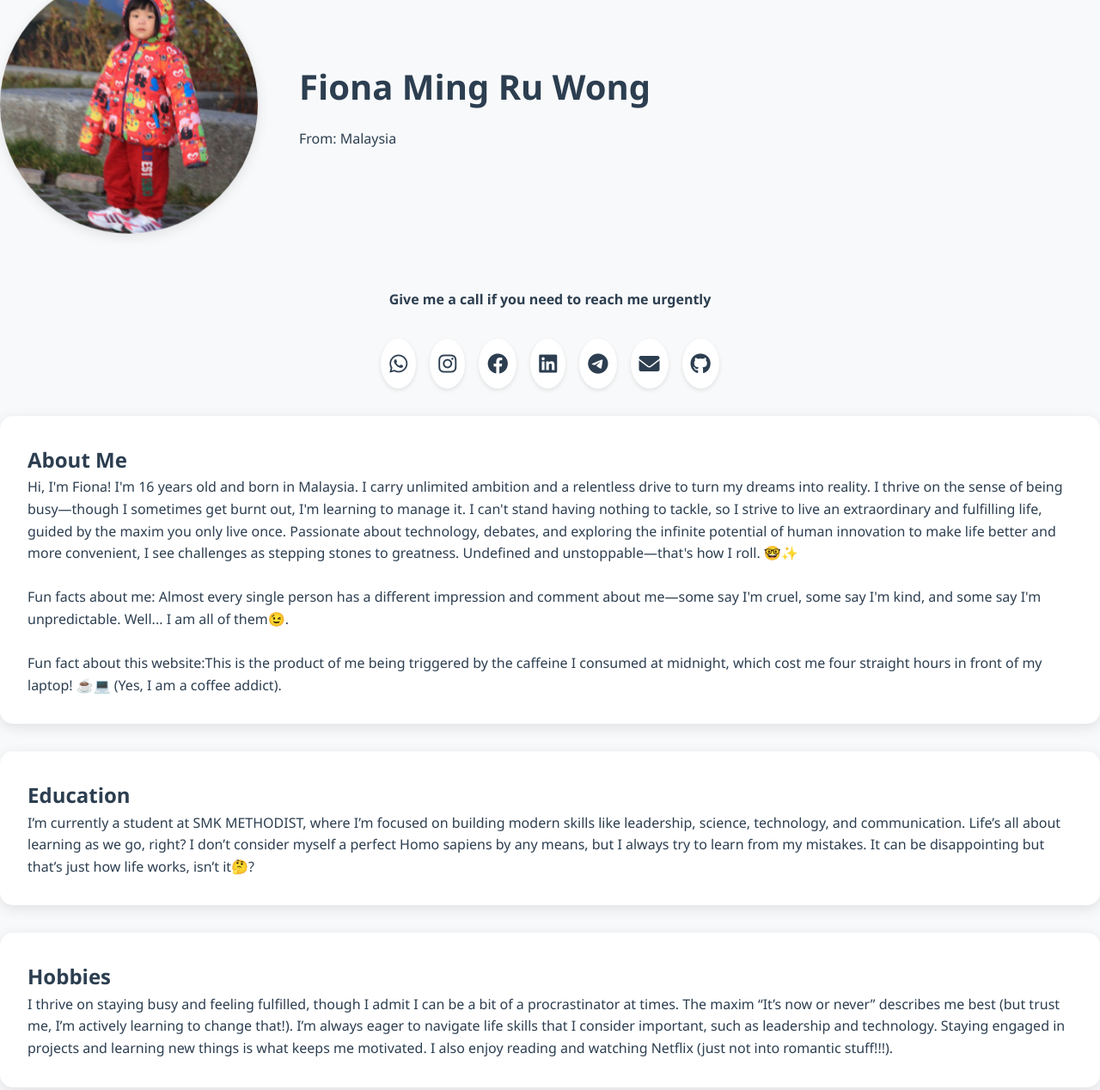
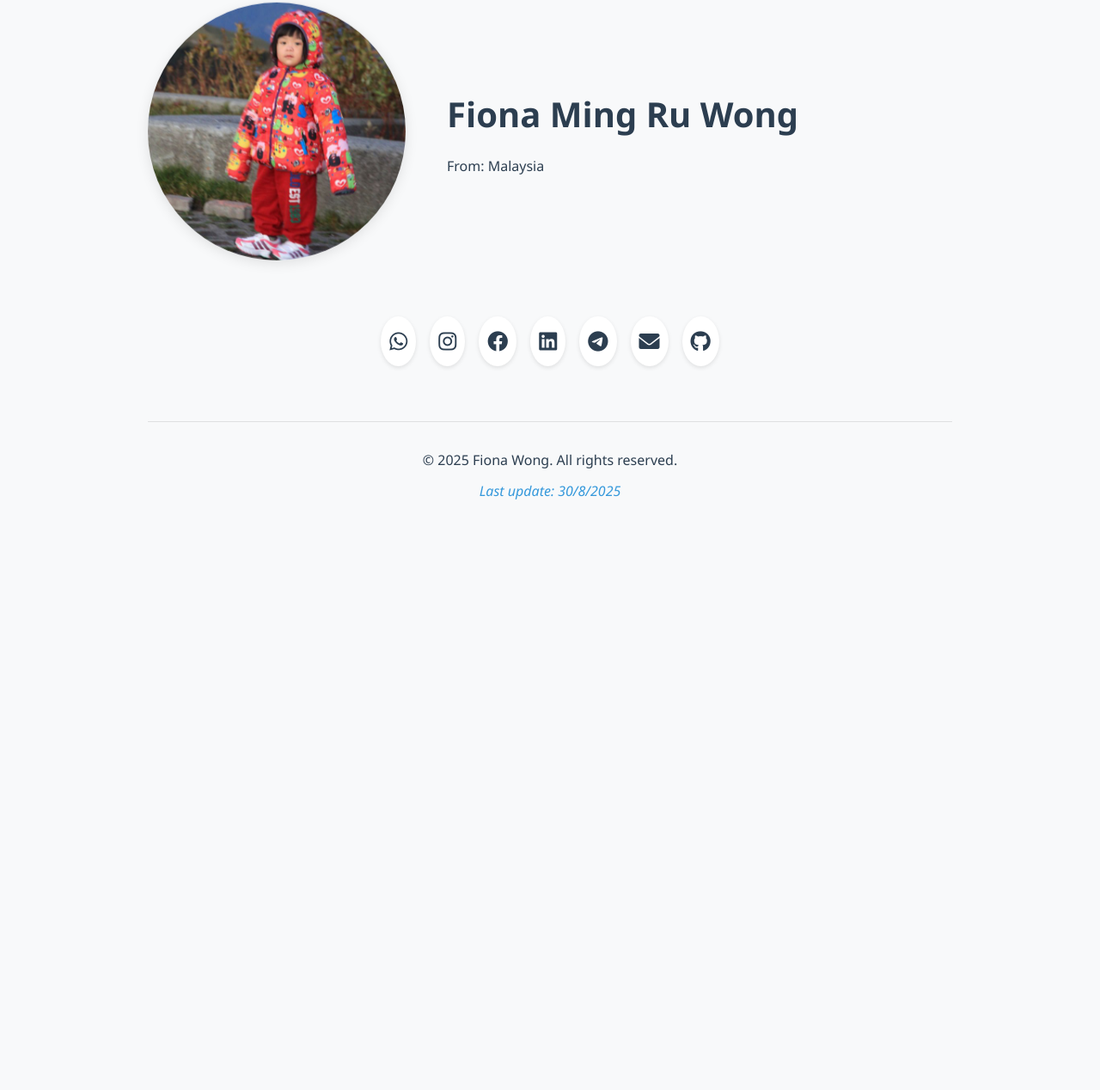
Before and after one commit to wgfiona/personalwebsite, a plain HTML site: page index.html in a window 1280 px wide. Shown: the part 92-1360 px from the top of the page at 86% size. After the commit the page ends 800 px from the top, so only its background shows below. Drawn offline with Linux system fonts and the light colour scheme.

Commit message:
Update index.html

```diff
--- a/index.html
+++ b/index.html
@@ -142,6 +142,7 @@
         <i class="fas fa-moon"></i>
     </button>
 
+    <div class="container">
         <div class="profile-section">
             <img src="photo2.jpg" alt="Fiona Wong" class="profile-image">
             <div class="profile-info">
@@ -150,11 +151,25 @@
             </div>
         </div>
 
-<!-- New contact section moved here -->
-<div class="contact-section">
-    <p style="text-align:center; margin-bottom:1rem; font-weight:bold;">
-        Give me a call if you need to reach me urgently
+     <!-- This is a comment   <div class="info-card">
+            <h2>About Me</h2>
+            <p>Hi, I'm Fiona! I'm 16 years old and born in Malaysia. I carry unlimited ambition and a relentless drive to turn my dreams into reality. I thrive on the sense of being busy—though I sometimes get burnt out, I'm learning to manage it. I can't stand having nothing to tackle, so I strive to live an extraordinary and fulfilling life, guided by the maxim you only live once. Passionate about technology, debates, and exploring the infinite potential of human innovation to make life better and more convenient, I see challenges as stepping stones to greatness. Undefined and unstoppable—that's how I roll. 🤓✨ <br><br>
+            Fun facts about me: Almost every single person has a different impression and comment about me—some say I'm cruel, some say I'm kind, and some say I'm unpredictable. Well... I am all of them😉.<br><br>
+            Fun fact about this website:This is the product of me being triggered by the caffeine I consumed at midnight, which cost me four straight hours in front of my laptop! ☕💻 (Yes, I am a coffee addict).
+        </div>
+
+        <div class="info-card">
+            <h2>Education</h2>
+            <p>I’m currently a student at SMK METHODIST, where I’m focused on building modern skills like leadership, science, technology, and communication. Life’s all about learning as we go, right? I don’t consider myself a perfect Homo sapiens by any means, but I always try to learn from my mistakes. It can be disappointing but that’s just how life works, isn’t it🤔?
+
             </p>
+        </div>
+
+        <div class="info-card">
+            <h2>Hobbies</h2>
+            <p>I thrive on staying busy and feeling fulfilled, though I admit I can be a bit of a procrastinator at times. The maxim “It’s now or never” describes me best (but trust me, I’m actively learning to change that!). I’m always eager to navigate life skills that I consider important, such as leadership and technology. Staying engaged in projects and learning new things is what keeps me motivated. I also enjoy reading and watching Netflix (just not into romantic stuff!!!).</p>
+        </div>-->
+
        <div class="social-links">
     <!-- WhatsApp -->
     <a href="https://api.whatsapp.com/send?phone=60167945267&text=Hi%20I%20find%20you%20through%20your%20website%20and%20I%20want%20to%20connect%20with%20you" target="_blank"><i class="fab fa-whatsapp"></i></a>
@@ -177,35 +192,13 @@
     <!-- GitHub (with alert) -->
     <a href="javascript:void(0)" onclick="alert('Maybe someday later I will share but not now')"><i class="fab fa-github"></i></a>
 </div>
-</div>
-
-
-        <div class="info-card">
-            <h2>About Me</h2>
-            <p>Hi, I'm Fiona! I'm 16 years old and born in Malaysia. I carry unlimited ambition and a relentless drive to turn my dreams into reality. I thrive on the sense of being busy—though I sometimes get burnt out, I'm learning to manage it. I can't stand having nothing to tackle, so I strive to live an extraordinary and fulfilling life, guided by the maxim you only live once. Passionate about technology, debates, and exploring the infinite potential of human innovation to make life better and more convenient, I see challenges as stepping stones to greatness. Undefined and unstoppable—that's how I roll. 🤓✨ <br><br>
-            Fun facts about me: Almost every single person has a different impression and comment about me—some say I'm cruel, some say I'm kind, and some say I'm unpredictable. Well... I am all of them😉.<br><br>
-            Fun fact about this website:This is the product of me being triggered by the caffeine I consumed at midnight, which cost me four straight hours in front of my laptop! ☕💻 (Yes, I am a coffee addict).
-        </div>
-
-        <div class="info-card">
-            <h2>Education</h2>
-            <p>I’m currently a student at SMK METHODIST, where I’m focused on building modern skills like leadership, science, technology, and communication. Life’s all about learning as we go, right? I don’t consider myself a perfect Homo sapiens by any means, but I always try to learn from my mistakes. It can be disappointing but that’s just how life works, isn’t it🤔?
-
-            </p>
-        </div>
-
-        <div class="info-card">
-            <h2>Hobbies</h2>
-            <p>I thrive on staying busy and feeling fulfilled, though I admit I can be a bit of a procrastinator at times. The maxim “It’s now or never” describes me best (but trust me, I’m actively learning to change that!). I’m always eager to navigate life skills that I consider important, such as leadership and technology. Staying engaged in projects and learning new things is what keeps me motivated. I also enjoy reading and watching Netflix (just not into romantic stuff!!!).</p>
-        </div>
-
 
 
 
 
         <footer>
             <p>&copy; 2025 Fiona Wong. All rights reserved.</p>
-            <p class="coming-soon">More features are to come, very soon!</p>
+            <p class="coming-soon">Last update: 30/8/2025 </p>
         </footer>
     </div>
 
```
Lines whose indentation alone changed are shown as unchanged.
